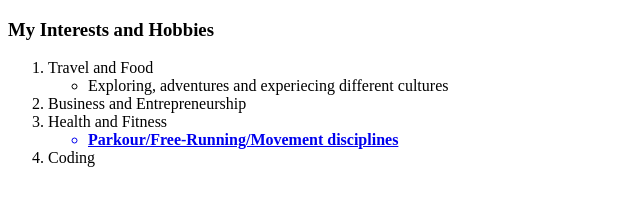
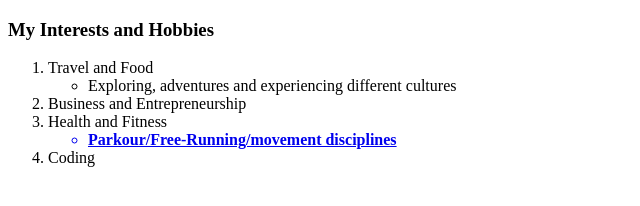
Before and after one commit to heocollectives/HTML-Portfolio, a plain HTML site: page Hobbies.html in a window 1280 px wide. Shown: the full height of the page, 0-640 px from the left. Drawn offline with Linux system fonts and the light colour scheme.

Commit message:
Typo's corrected

```diff
--- a/Hobbies.html
+++ b/Hobbies.html
@@ -10,11 +10,11 @@
     <ol>
         <li>Travel and Food</li>
         <ul>
-            <li>Exploring, adventures and experiecing different cultures</li>
+            <li>Exploring, adventures and experiencing different cultures</li>
         </ul>
         <li>Business and Entrepreneurship</li>
         <li>Health and Fitness
-            <ul><a href="https://www.instagram.com/p/BwMD0tMB-DS/"><li><strong></stromg>Parkour/Free-Running/Movement disciplines</strong></li></a>
+            <ul><a href="https://www.instagram.com/p/BwMD0tMB-DS/"><li><strong></stromg>Parkour/Free-Running/movement disciplines</strong></li></a>
             </ul>
         <li>Coding</li>
         </ol>
```
